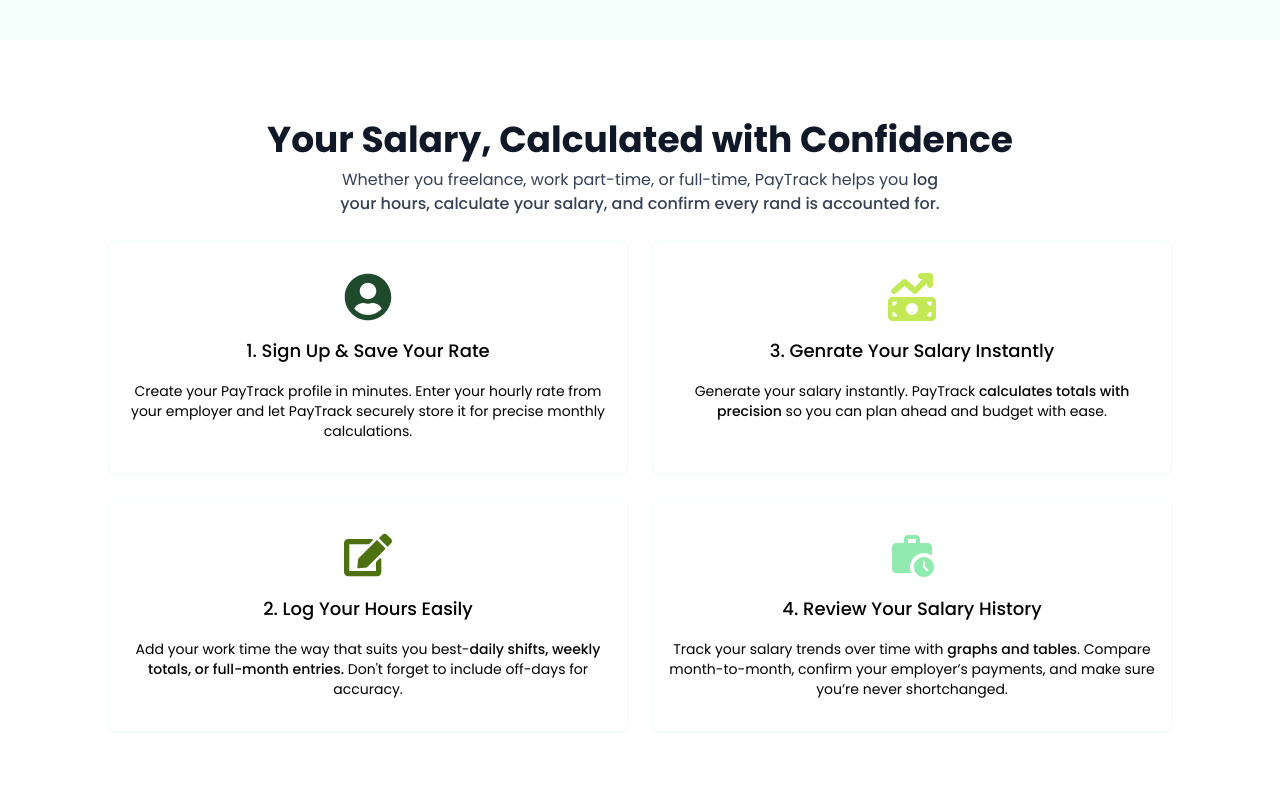
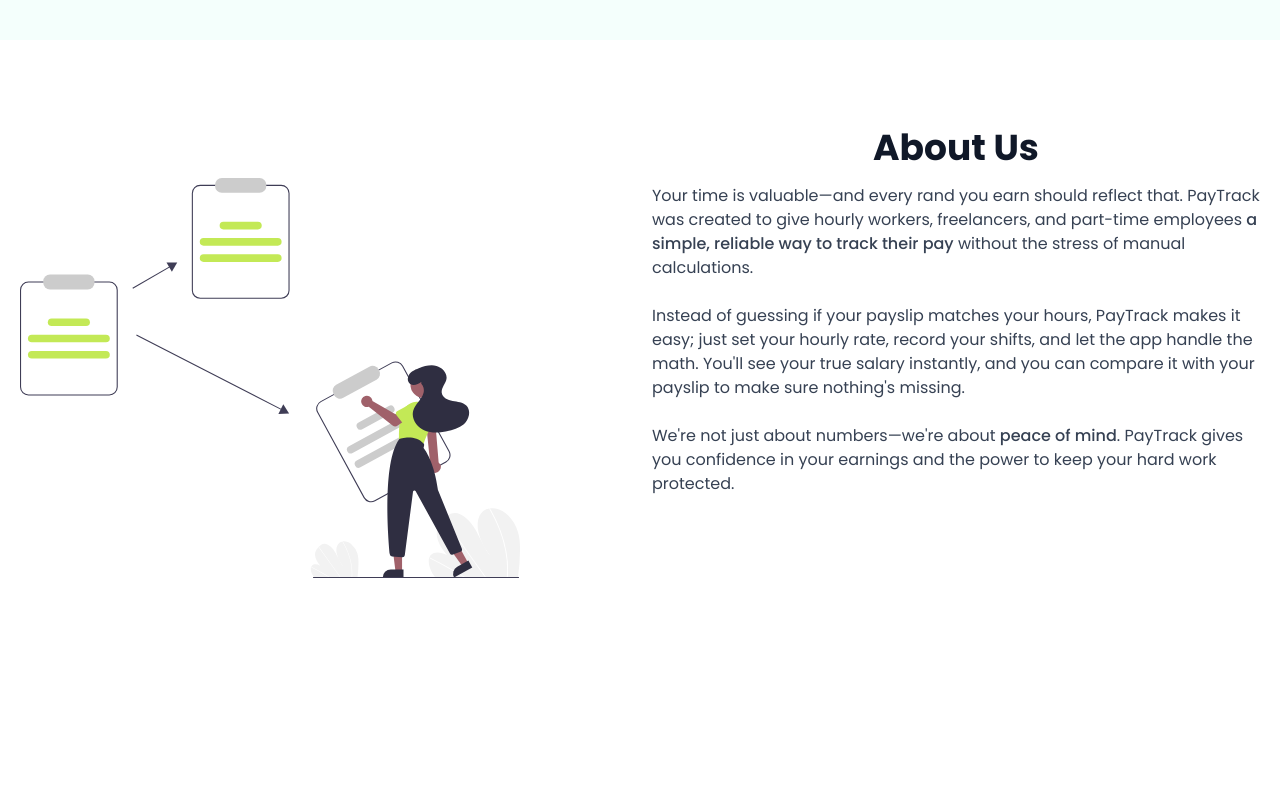
Before and after one commit to Willie3011/pay-track, a React (Vite) app: page / in a window 1280 px wide. Shown: the part 840-1640 px from the top of the page. Built offline with nearby package versions, Linux system fonts and the light colour scheme.

Commit message:
Added About Us Page
Created About Us Page

```diff
--- /dev/null
+++ b/src/components/About.jsx
@@ -0,0 +1,23 @@
+import about from "../assets/images/banner2.svg"
+
+const About = () => {
+    return (
+        <section className='w-full min-h-screen px-5 py-22'>
+            <div className="max-w-7xl min-h-screen mx-auto grid grid-cols-1 md:grid-cols-2 gap-6">
+                <div className="max-lg:w-1/2 h-full">
+                    <img src={about} alt="" className='lg:w-[500px] lg:h-[500px] w-full h-full' />
+                </div>
+                <div className="max-lg:w-1/2">
+                    <h2 className='text-4xl font-bold text-gray-900 text-center mb-4'>About Us</h2>
+                    <div className="text-gray-700 flex flex-col gap-6">
+                        <p>Your time is valuable—and every rand you earn should reflect that. PayTrack was created to give hourly workers, freelancers, and part-time employees {" "} <span className="font-medium">a simple, reliable way to track their pay</span> without the stress of manual calculations.</p>
+                        <p>Instead of guessing if your payslip matches your hours, PayTrack makes it easy; just set your hourly rate, record your shifts, and let the app handle the math. You'll see your true salary instantly, and you can compare it with your payslip to make sure nothing's missing.</p>
+                        <p>We're not just about numbers—we're about <span className="font-medium">peace of mind</span>. PayTrack gives you confidence in your earnings and the power to keep your hard work protected.</p>
+                    </div>
+                </div>
+            </div>
+        </section>
+    )
+}
+
+export default About
--- a/src/components/HowTo.jsx
+++ b/src/components/HowTo.jsx
@@ -4,7 +4,7 @@
 
 const HowTo = () => {
   return (
-    <section className="min-h-full px-5 py-20 max-lg:py-22">
+    <section className="min-h-full px-5 py-20 max-lg:py-22 bg-light-green">
       <div className=" max-w-7xl mx-auto flex flex-col items-center gap-6">
         <h2 className="-mb-4 text-4xl font-bold text-gray-900 text-center max-sm:text-3xl text-balance">
           Your Salary, Calculated with Confidence
@@ -20,7 +20,7 @@
         <div className="w-full grid md:grid-cols-2 grid-cols-1 gap-6 lg:px-22">
           {/* Left */}
           <div className="w-full h-full flex flex-col gap-6">
-            <div className="px-4 py-8 rounded-lg shadow-xs hover:shadow-sm border flex flex-col items-center border-creme-white duration-300 h-full">
+            <div className="px-4 py-8 rounded-lg shadow-xs hover:shadow-sm bg-white border flex flex-col items-center border-creme-white duration-300 h-full">
               <FaUserCircle className="text-5xl mb-4 text-primary" />
               <span className="block mb-4 font-medium text-lg max-sm:text-center">
                 1. Sign Up & Save Your Rate
@@ -29,7 +29,7 @@
                 Create your PayTrack profile in minutes. Enter your hourly rate from your employer and let PayTrack securely store it for precise monthly calculations.
               </p>
             </div>
-            <div className="px-4 py-8 rounded-lg shadow-xs hover:shadow-sm border flex flex-col items-center border-creme-white duration-300 h-full">
+            <div className="px-4 py-8 rounded-lg shadow-xs hover:shadow-sm bg-white border flex flex-col items-center border-creme-white duration-300 h-full">
               <FaEdit className="text-5xl mb-4 text-secondary" />
               <span className="block mb-4 font-medium text-lg max-sm:text-center">
                 2. Log Your Hours Easily
@@ -41,7 +41,7 @@
           </div>
           {/* Right */}
           <div className="w-full h-full flex flex-col gap-6">
-            <div className="px-4 py-8 rounded-lg shadow-xs hover:shadow-sm border flex flex-col items-center border-creme-white duration-300 h-full">
+            <div className="px-4 py-8 rounded-lg shadow-xs hover:shadow-sm bg-white border flex flex-col items-center border-creme-white duration-300 h-full">
               <FaMoneyBillTrendUp className="text-5xl mb-4 text-accent" />
               <span className="block mb-4 font-medium text-lg max-sm:text-center">
                 3. Genrate Your Salary Instantly
@@ -51,7 +51,7 @@
                 precision</span> so you can plan ahead and budget with ease.
               </p>
             </div>
-            <div className="px-4 py-8 rounded-lg shadow-xs hover-shadow-sm border flex flex-col items-center border-creme-white duration-300 h-full">
+            <div className="px-4 py-8 rounded-lg shadow-xs hover:shadow-sm bg-white border flex flex-col items-center border-creme-white duration-300 h-full">
               <MdWorkHistory className="text-5xl mb-4 text-accent-2" />
               <span className="block mb-4 font-medium text-lg max-sm:text-center">
                 4. Review Your Salary History
--- a/src/index.css
+++ b/src/index.css
@@ -10,5 +10,6 @@
   --color-accent: #c3e956;
   --color-accent-2: #91eaaf;
   --color-creme-white: #f4fffc;
+  --color-light-green: #f0fff0;
 
 }
--- a/src/pages/Homepage.jsx
+++ b/src/pages/Homepage.jsx
@@ -1,12 +1,14 @@
 import React from 'react'
 import Hero from '../components/Hero'
 import HowTo from '../components/HowTo'
+import About from '../components/About'
 
 const homepage = () => {
   return (
     <div className='min-h-screen'>
-        <Hero/>
-        <HowTo/>
+      <Hero />
+      <About />
+      <HowTo />
     </div>
   )
 }
```
